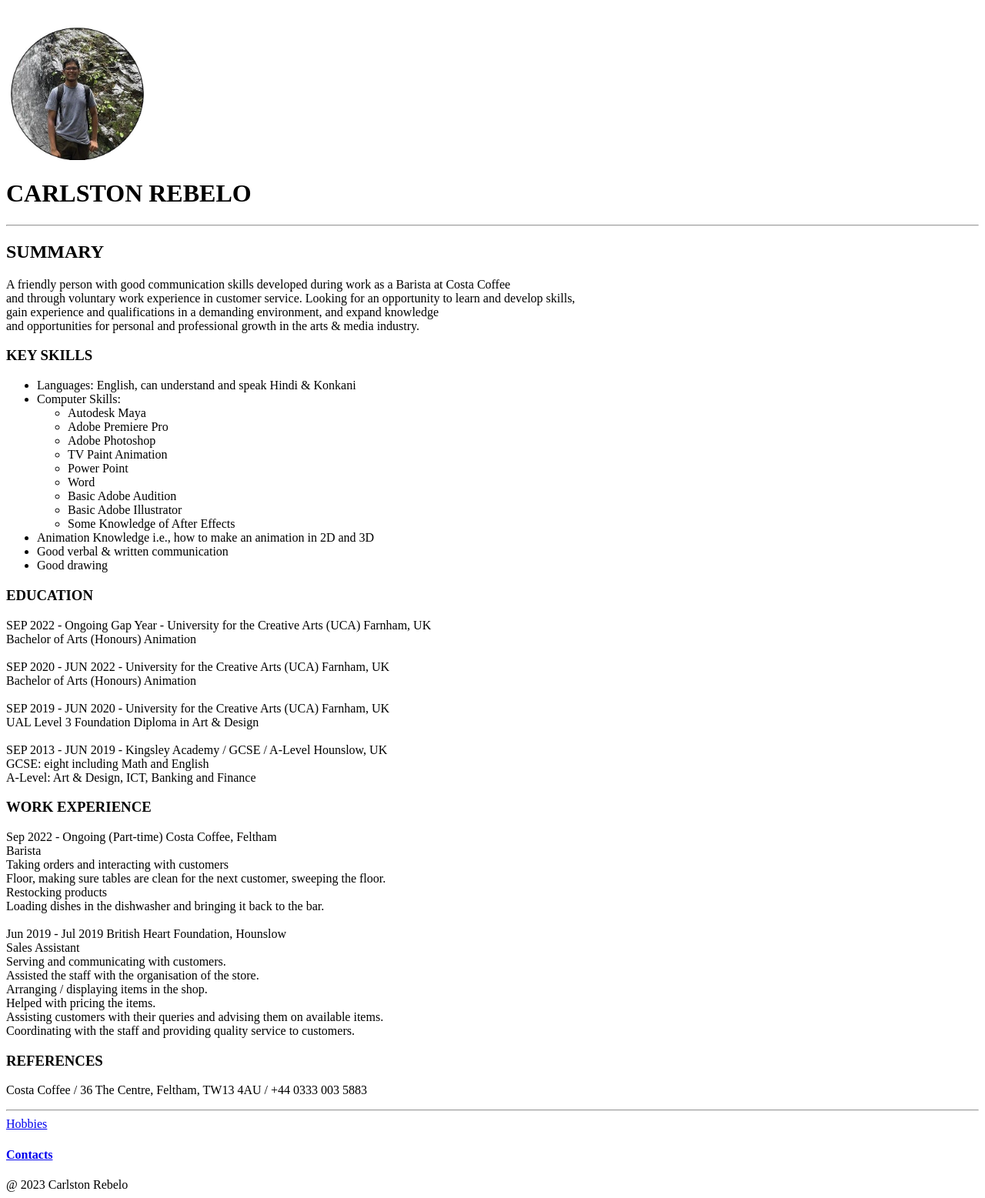
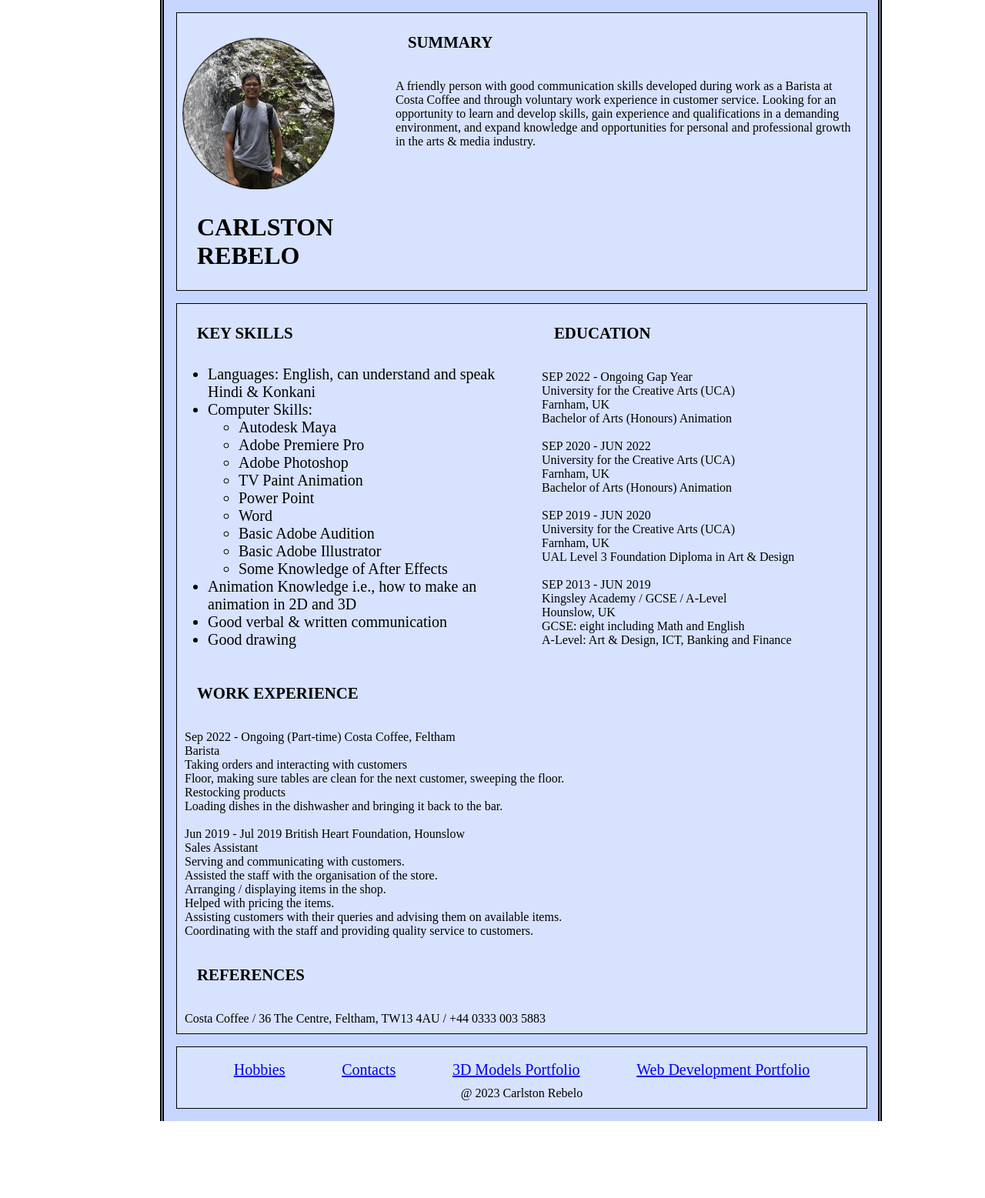
Before and after one commit to Carlston325/resume, a plain HTML site: page index.html in a window 1280 px wide. Shown: the whole page at 77% size. After the commit the page ends 1457 px from the top, so only its background shows below. Drawn offline with Linux system fonts and the light colour scheme.

Commit message:
Add files via upload

```diff
--- a/index.html
+++ b/index.html
@@ -4,23 +4,31 @@
 <head>
     <meta charset="UTF-8">
     <title>Carlston Rebelo</title>
+    <link rel="stylesheet" href="./styles.css" >
 </head>
 
 <body>
-        <img src="./assets/images/Profile image.jpg" height="200" >
-        <h1>CARLSTON REBELO</h1>
+    <div class="background container">
+        <div class="card flex-container">
+            <div class="title flex-card">
+                <img src="./assets/images/Profile image.png">
+                <h1 class="margin-0">CARLSTON REBELO</h1>
+            </div>
+            <div class="descrip flex-card">
+                <h2>SUMMARY</h2>
+                <p>
+                    A friendly person with good communication skills developed during work as a Barista at Costa Coffee
+                    and through voluntary work experience in customer service. Looking for an opportunity to learn and develop skills,
+                    gain experience and qualifications in a demanding environment, and expand knowledge
+                    and opportunities for personal and professional growth in the arts & media industry.
+                </p>
+            </div>
+        </div>
 
-        <hr />
-
-        <h2>SUMMARY</h2>
-        <p>A friendly person with good communication skills developed during work as a Barista at Costa Coffee <br />
-            and through voluntary work experience in customer service. Looking for an opportunity to learn and develop skills,<br />
-            gain experience and qualifications in a demanding environment, and expand knowledge <br />
-            and opportunities for personal and professional growth in the arts & media industry.<br />
-        </p>
-
+        <div class="card main-body">
+            <div class="bgrid-container">
+                <div class="body-card body-item1">
                     <h3>KEY SKILLS</h3>
-        <p>
                     <ul>
                         <li>Languages: English, can understand and speak Hindi & Konkani</li>
                         <li>Computer Skills:
@@ -39,27 +47,39 @@
                         <li>Animation Knowledge i.e., how to make an animation in 2D and 3D</li>
                         <li>Good verbal & written communication</li>
                         <li>Good drawing</li>
-        </ul></p>
-
+                    </ul>
+                </div>
+                <div class="body-card body-item2">
                     <h3>EDUCATION</h3>
-
                     <p>
-        SEP 2022 - Ongoing Gap Year - University for the Creative Arts (UCA) 		Farnham, UK <br />
+                        SEP 2022 - Ongoing Gap Year<br />
+                        University for the Creative Arts (UCA)<br />
+                        Farnham, UK <br />
                         Bachelor of Arts (Honours) Animation<br />
                         <br />
-        SEP 2020 - JUN 2022 - University for the Creative Arts (UCA) 		Farnham, UK <br />
+
+                        SEP 2020 - JUN 2022 <br />
+                        University for the Creative Arts (UCA) <br />
+                        Farnham, UK <br />
                         Bachelor of Arts (Honours) Animation<br />
                         <br />
-        SEP 2019 - JUN 2020 - University for the Creative Arts (UCA) 		Farnham, UK <br />
+
+                        SEP 2019 - JUN 2020 <br />
+                        University for the Creative Arts (UCA) <br />
+                        Farnham, UK <br />
                         UAL Level 3 Foundation Diploma in Art & Design <br />
                         <br />
-        SEP 2013 - JUN 2019 - Kingsley Academy / GCSE / A-Level			Hounslow, UK <br />
+
+                        SEP 2013 - JUN 2019 <br />
+                        Kingsley Academy / GCSE / A-Level <br />
+                        Hounslow, UK <br />
                         GCSE: eight including Math and English <br />
                         A-Level: Art & Design, ICT, Banking and Finance<br />
                     </p>
-
+                </div>
+            </div>
+            <div>
                 <h3>WORK EXPERIENCE</h3>
-
                 <p>
                     Sep 2022 - Ongoing (Part-time) 	Costa Coffee, Feltham<br />
                     Barista <br />
@@ -77,18 +97,23 @@
                     Assisting customers with their queries and advising them on available items. <br />
                     Coordinating with the staff and providing quality service to customers.<br />
                 </p>
+            </div>
+            <div>
+                <h3>REFERENCES</h3>
+                <p>Costa Coffee / 36 The Centre, Feltham, TW13 4AU / +44 0333 003 5883</p>
+            </div>
+        </div>
 
-        <h3>REFERENCES</h3>
-
-        <p>Costa Coffee / 36 The Centre, Feltham, TW13 4AU / +44 0333 003 5883</p>
-
-        <hr />
-
-        <a href="./public/My Hobbies.html">Hobbies</a>
-        <a href="./public/Contacts.html"><h4>Contacts</h4></a>
-        <footer>
-           @ 2023 Carlston Rebelo
+        <div class="card footer">
+                <footer class="fgrid-container">
+                    <a class="footer-card footer-item1" href="./public/My Hobbies.html">Hobbies</a>
+                    <a class="footer-card footer-item2" href="./public/Contacts.html">Contacts</a>
+                    <a class="footer-card footer-item3" href="../_3D Models Portfolio/index.html">3D Models Portfolio</a>
+                    <a class="footer-card footer-item4" href="../_Web Development Portfolio/Portfolio.html">Web Development Portfolio</a>
+                    <p class="footer-card footer-item5">@ 2023 Carlston Rebelo</p>
                 </footer>
+        </div>
+    </div>
 
 </body>
 </html>
--- /dev/null
+++ b/styles.css
@@ -0,0 +1,113 @@
+/*Main Code START*/
+body {
+    margin: 0;
+    font-size: 20px;
+}
+
+img {
+    width: 100%;
+}
+
+h1 {
+    font-size: 2rem;
+    font-weight: 900 !important;
+    margin: 1rem;
+    padding: 10px;
+}
+
+h2, h3, h4 {
+
+    font-size: 1.3rem;
+    font-weight: 600;
+    margin: 1rem;
+    padding: 10px;
+}
+
+p {
+    font-weight: 300;
+    padding: 10px;
+    margin: 0;
+    font-size: 1rem;
+}
+
+body > .background {
+    background-color: rgb(199, 214, 255);
+    border: double black;
+        border-width: 0px 5px;
+    padding: 1rem;
+    margin: 0rem 1rem;
+    width: 70%;
+    position: relative;
+    left: 15%;
+}
+/*Main Code END*/
+
+/*Page Layout START*/
+.container {
+    display: flex;
+    flex-direction: column;
+    gap: 1rem;
+}
+
+.card {
+    background-color: rgba(255, 255, 255, 0.281);
+    border: 0.05rem solid black;
+    width: 100%;
+}
+
+/*Page Layout END*/
+
+/*Title Layout START*/
+.flex-container {
+    display: inline-flex;
+    gap: 5%;
+}
+
+/*Title Layout END*/
+
+/*Skills & Education Grid START*/
+.bgrid-container {
+    display: grid;
+    grid-template-columns: 1fr 1fr;
+    grid-template-rows: 100%;
+    gap: 2rem;
+}
+
+/*Skills & Education Grid END*/
+
+/*Footer START*/
+.fgrid-container {
+    width: 100%;
+    display: flex;
+    flex-wrap: wrap;
+    justify-content: space-evenly;
+    align-content: center;
+}
+
+.footer-card {
+    margin-top: 2%;
+}
+
+.footer-item5 {
+    margin: 0;
+    width: 100%;
+    text-align: center;
+    border: 0;
+}
+
+/*Footer END*/
+
+@media (max-width:700px) {
+    .flex-container {
+        flex-wrap: wrap;
+        gap: 5%;
+    }
+
+    .bgrid-container {
+        padding: 5%;
+        display: grid;
+        grid-template-columns: 1fr;
+        grid-template-rows: 45% 45%;
+        gap: 2%;
+    }
+}
```
Also changed, not shown: assets/images/Profile image.png (added). Lines whose indentation alone changed are shown as unchanged.
